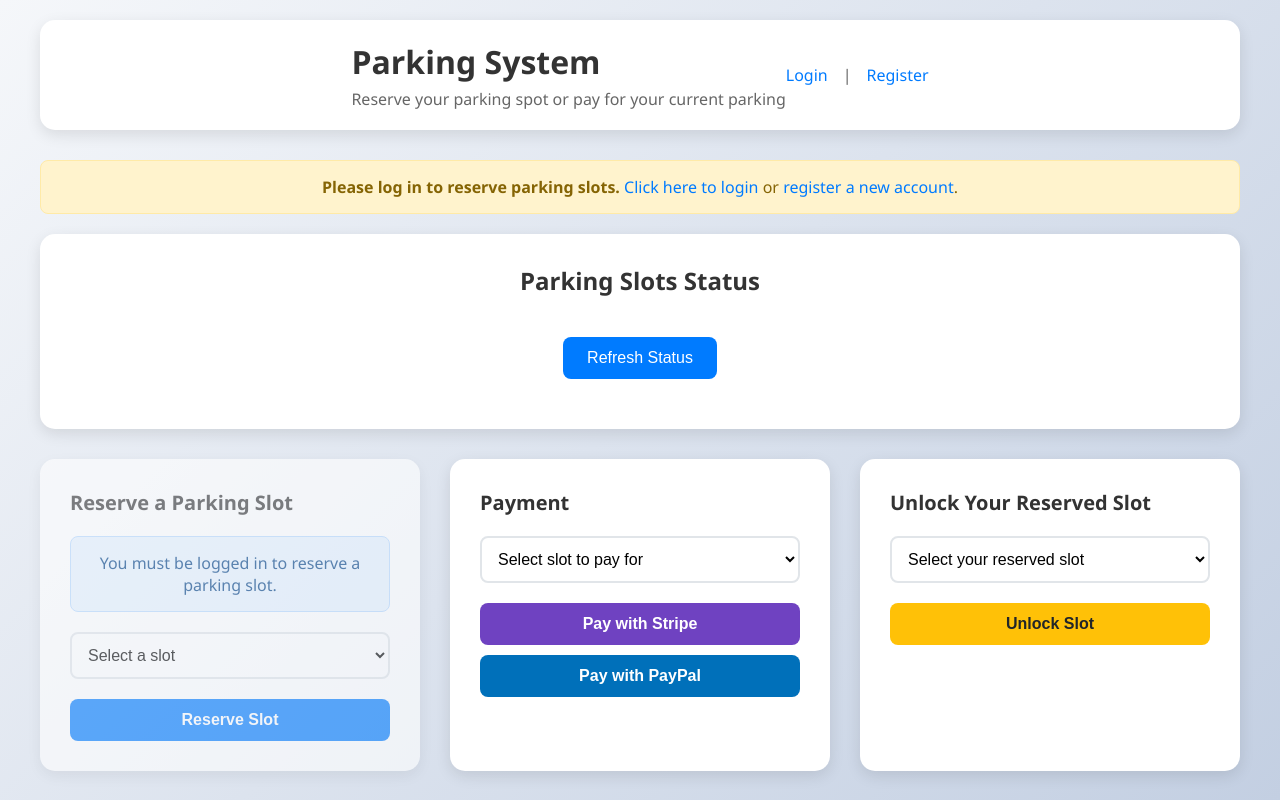
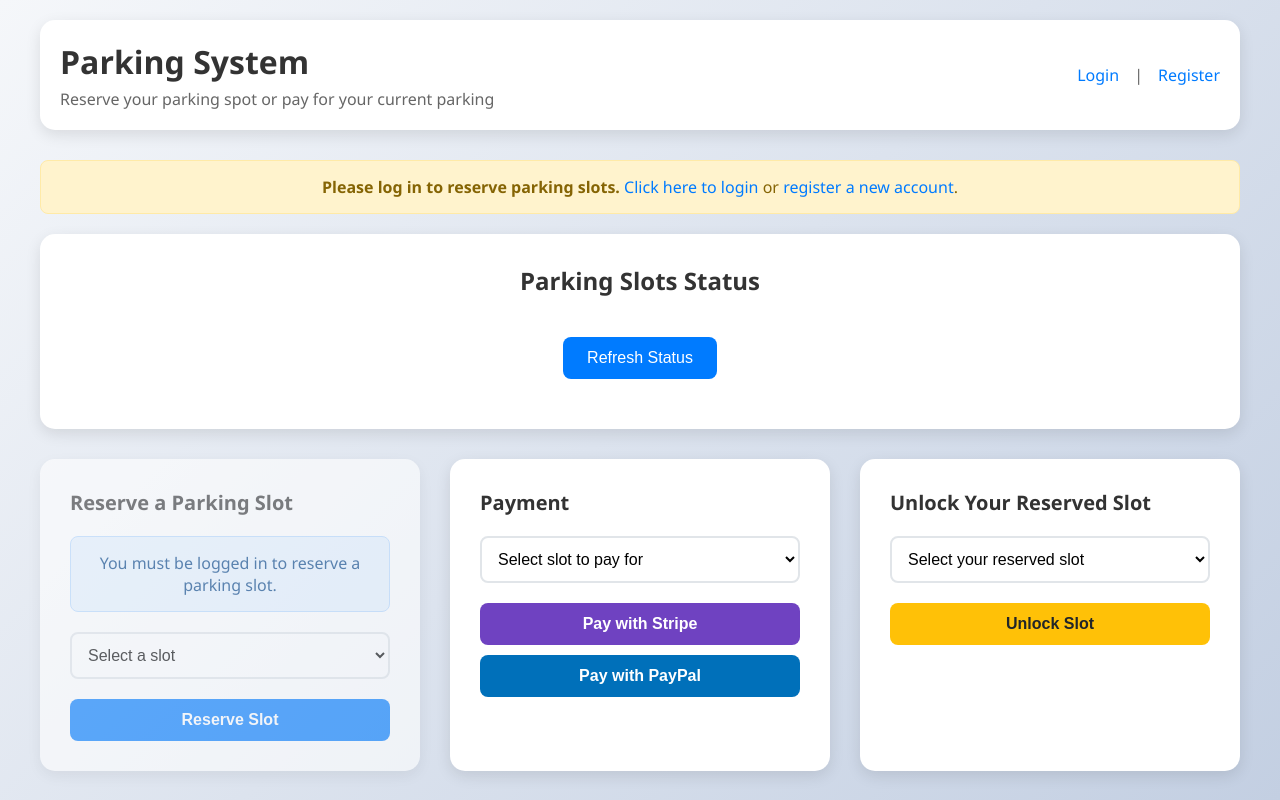
Before and after one commit to M3Almasri/Parkingsys25, a website: page public/index.html in a window 1280 px wide. Drawn offline with Linux system fonts and the light colour scheme; no server answers.

Commit message:
Update index.html

```diff
--- a/public/index.html
+++ b/public/index.html
@@ -25,8 +25,8 @@
             box-shadow: 0 5px 15px rgba(0, 0, 0, 0.1);
             margin-bottom: 30px;
             display: flex;
-            justify-content: center;
-            align-items: space-between;
+            justify-content: space-between;
+            align-items: center;
         }
 
         .header h1 {
```
